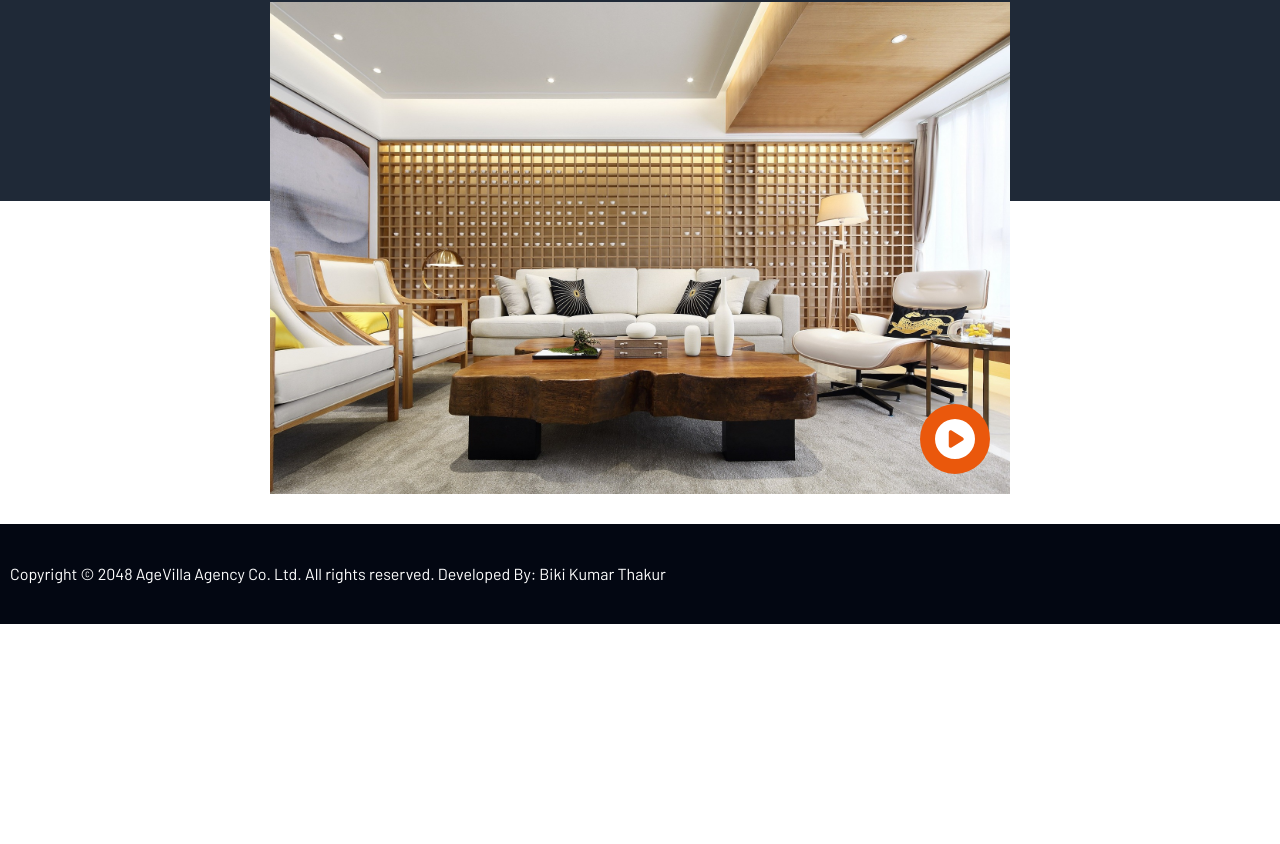
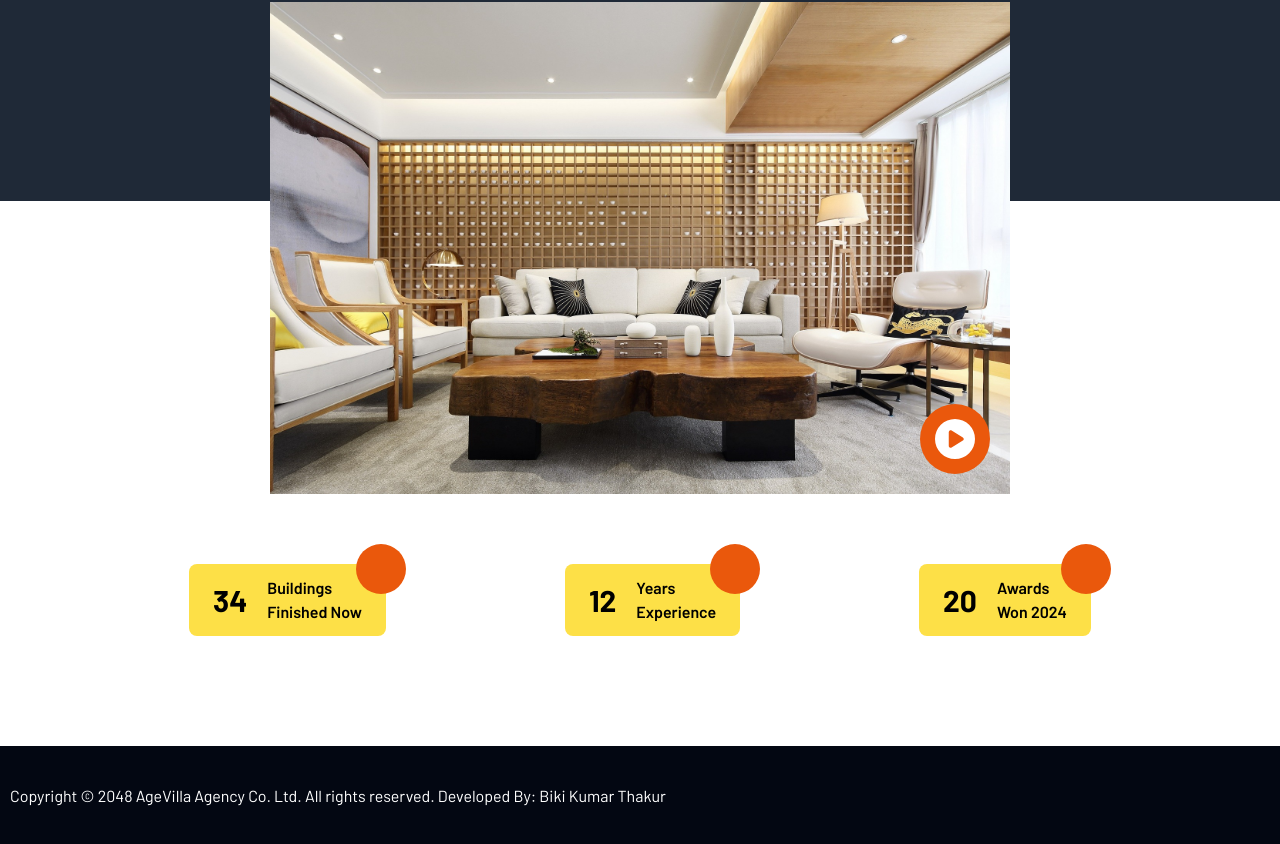
Before and after one commit to Biki101/age-villa, an Angular app: page / in a window 1280 px wide. Shown: the part 1636-2480 px from the top of the page. Before the commit the page ends 2260 px from the top, so only its background shows below. Built offline with nearby package versions, Linux system fonts and the light colour scheme; a web font is replaced by a local one.

Commit message:
updated achievement section

```diff
--- a/src/app/components/achievement-section/achievement-section.component.html
+++ b/src/app/components/achievement-section/achievement-section.component.html
@@ -40,5 +40,45 @@
     </div>
   </div>
 </div>
-<!-- <div class="outer-container" style="margin-top: 50px">
-</div> -->
+
+<div
+  class="outer-container flex justify-evenly"
+  style="margin-top: 30px; margin-bottom: 100px"
+>
+  <div
+    class="relative flex bg-yellow-300 items-center gap-[20px] p-[12px] px-[24px] rounded-lg"
+  >
+    <span class="text-[30px] font-bold">34</span>
+    <div class="flex flex-col font-semibold">
+      <span>Buildings</span>
+      <span>Finished Now</span>
+    </div>
+    <div
+      class="absolute right-[-20px] top-[-20px] w-[50px] h-[50px] rounded-full bg-orange-600"
+    ></div>
+  </div>
+  <div
+    class="relative flex bg-yellow-300 items-center gap-[20px] p-[12px] px-[24px] rounded-lg"
+  >
+    <span class="text-[30px] font-bold">12</span>
+    <div class="flex flex-col font-semibold">
+      <span>Years</span>
+      <span>Experience</span>
+    </div>
+    <div
+      class="absolute right-[-20px] top-[-20px] w-[50px] h-[50px] rounded-full bg-orange-600"
+    ></div>
+  </div>
+  <div
+    class="relative flex bg-yellow-300 items-center gap-[20px] p-[12px] px-[24px] rounded-lg"
+  >
+    <span class="text-[30px] font-bold">20</span>
+    <div class="flex flex-col font-semibold">
+      <span>Awards</span>
+      <span>Won 2024</span>
+    </div>
+    <div
+      class="absolute right-[-20px] top-[-20px] w-[50px] h-[50px] rounded-full bg-orange-600"
+    ></div>
+  </div>
+</div>
```
